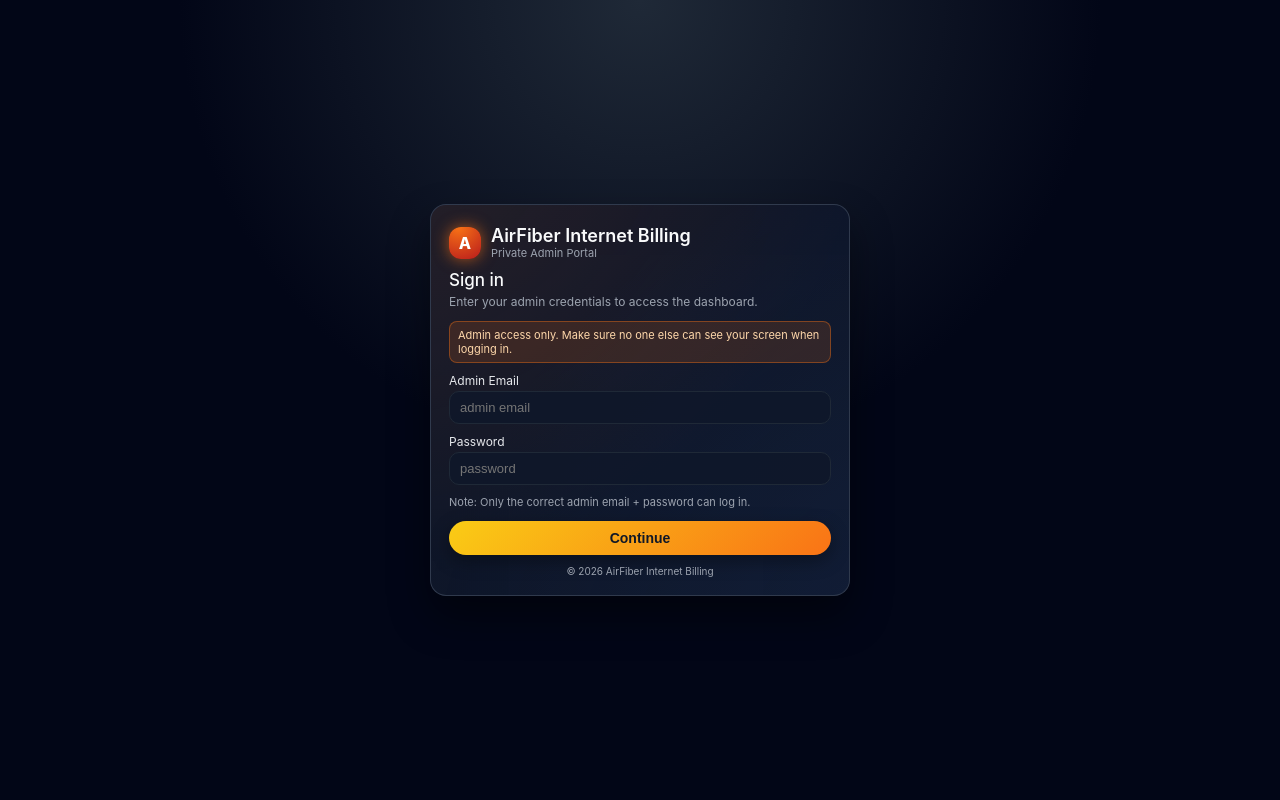
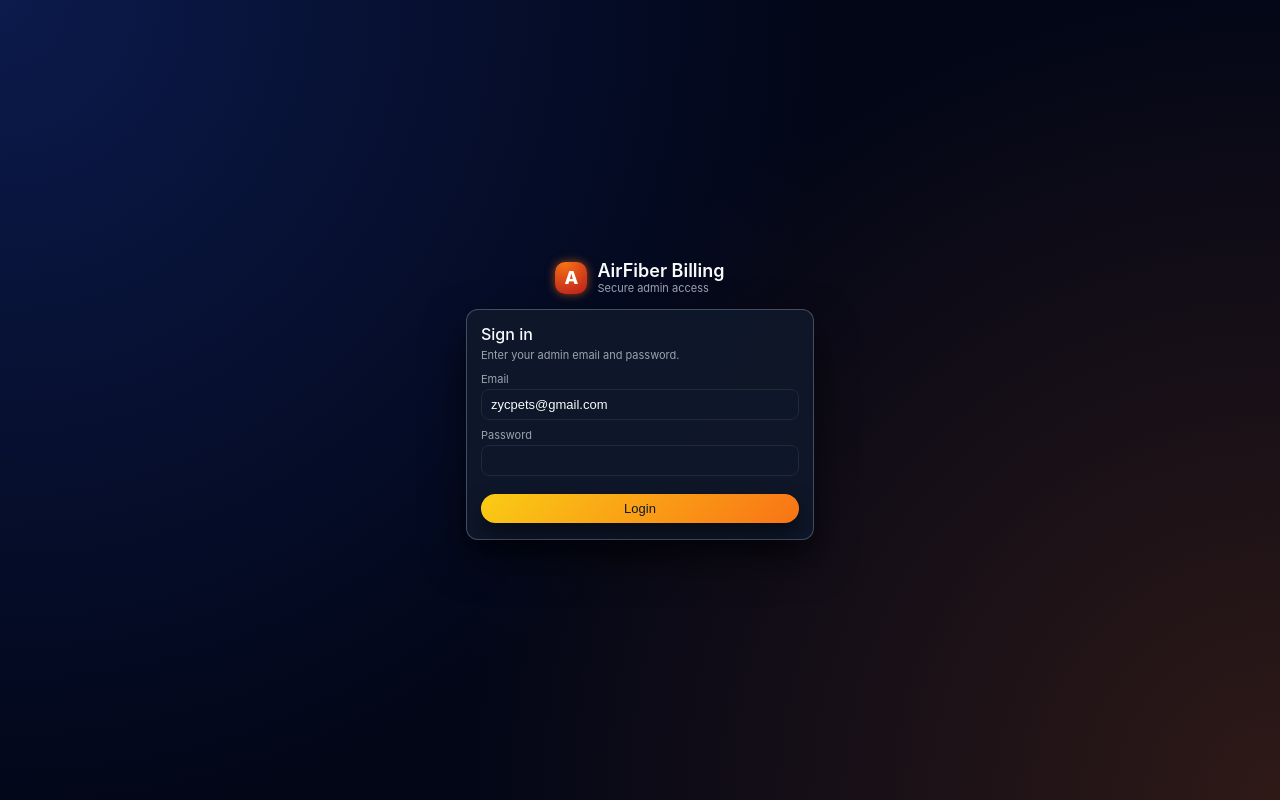
Before and after one commit to zyccc22/airfiber-internet-billing, a website: page public/index.html in a window 1280 px wide. Drawn offline with Linux system fonts and the light colour scheme.

Commit message:
Update dashboard UI, Payments tab, animations, and login settings

```diff
--- a/public/index.html
+++ b/public/index.html
@@ -2,286 +2,229 @@
 <html lang="en">
 <head>
   <meta charset="UTF-8" />
-  <title>AirFiber Billing - Login</title>
+  <title>AirFiber Internet Billing - Login</title>
   <meta name="viewport" content="width=device-width, initial-scale=1.0" />
-
-  <!-- PWA manifest + iOS meta -->
-  <link rel="manifest" href="/manifest.json" />
-  <meta name="theme-color" content="#232f3e" />
-  <meta name="apple-mobile-web-app-capable" content="yes" />
-  <meta name="apple-mobile-web-app-status-bar-style" content="black-translucent" />
-  <meta name="apple-mobile-web-app-title" content="AirFiber Billing" />
-
   <style>
     :root {
-      --bg: #0b1120;
-      --card-bg: #020617;
-      --border: #1f2937;
+      --bg: #020617;
+      --card: #020617;
       --accent: #f97316;
-      --accent-soft: rgba(249,115,22,0.15);
+      --border-subtle: #1f2937;
       --text-main: #f9fafb;
       --text-muted: #9ca3af;
+      --danger: #dc2626;
     }
 
-    * {
-      box-sizing: border-box;
-    }
+    * { box-sizing: border-box; }
 
     body {
       margin: 0;
       font-family: -apple-system, BlinkMacSystemFont, "Segoe UI", Arial, sans-serif;
-      background: radial-gradient(circle at top, #1f2937 0, #020617 45%, #020617 100%);
-      color: var(--text-main);
+      background: radial-gradient(circle at top left, rgba(30,64,175,0.35), transparent 55%),
+                  radial-gradient(circle at bottom right, rgba(248,113,22,0.18), transparent 55%),
+                  #020617;
       min-height: 100vh;
       display: flex;
       align-items: center;
       justify-content: center;
+      color: var(--text-main);
+    }
+
+    .login-shell {
+      width: 100%;
+      max-width: 380px;
       padding: 16px;
     }
 
-    .login-card {
-      width: 100%;
-      max-width: 420px;
-      background: linear-gradient(145deg, rgba(15,23,42,0.96), rgba(15,23,42,0.98));
-      border-radius: 16px;
-      padding: 20px 18px 18px 18px;
-      box-shadow: 0 20px 40px rgba(0,0,0,0.45);
-      border: 1px solid rgba(148,163,184,0.25);
-      position: relative;
-      overflow: hidden;
-    }
-
-    .login-card::before {
-      content: "";
-      position: absolute;
-      inset: -40%;
-      background:
-        radial-gradient(circle at 10% 0%, rgba(249,115,22,0.2), transparent 55%),
-        radial-gradient(circle at 100% 100%, rgba(59,130,246,0.14), transparent 60%);
-      opacity: 0.7;
-      pointer-events: none;
-    }
-
-    .login-inner {
-      position: relative;
-      z-index: 1;
-    }
-
-    .brand {
+    .logo-row {
       display: flex;
       align-items: center;
       gap: 10px;
-      margin-bottom: 10px;
+      margin-bottom: 14px;
+      justify-content: center;
     }
 
-    .brand-logo {
+    .logo-icon {
       width: 32px;
       height: 32px;
-      border-radius: 12px;
+      border-radius: 10px;
       background: radial-gradient(circle at 30% 0%, #f97316, #b91c1c);
       display: flex;
       align-items: center;
       justify-content: center;
       font-weight: 800;
       color: white;
-      font-size: 16px;
-      box-shadow: 0 0 15px rgba(248,113,22,0.65);
+      font-size: 18px;
+      box-shadow: 0 0 10px rgba(248,113,22,0.6);
     }
 
-    .brand-text-main {
+    .logo-text-title {
       font-size: 18px;
       font-weight: 600;
     }
 
-    .brand-text-sub {
+    .logo-text-sub {
       font-size: 11px;
       color: var(--text-muted);
     }
 
-    h1 {
-      margin: 6px 0 4px 0;
-      font-size: 17px;
-      font-weight: 500;
+    .login-card {
+      background: rgba(15,23,42,0.96);
+      border-radius: 12px;
+      border: 1px solid rgba(148,163,184,0.4);
+      padding: 14px 14px 16px;
+      box-shadow: 0 18px 40px rgba(0,0,0,0.6);
     }
 
-    p.subtitle {
-      margin: 0 0 12px 0;
-      font-size: 12px;
+    .login-title {
+      font-size: 16px;
+      font-weight: 500;
+      margin-bottom: 4px;
+    }
+
+    .login-sub {
+      font-size: 11px;
+      color: var(--text-muted);
+      margin-bottom: 10px;
+    }
+
+    .field {
+      display: flex;
+      flex-direction: column;
+      gap: 3px;
+      margin-bottom: 8px;
+    }
+
+    .field label {
+      font-size: 11px;
       color: var(--text-muted);
     }
 
-    .field-group {
-      margin-bottom: 10px;
+    .field input {
+      border-radius: 8px;
+      border: 1px solid var(--border-subtle);
+      padding: 7px 9px;
+      font-size: 13px;
+      background: rgba(15,23,42,0.98);
+      color: var(--text-main);
+      outline: none;
     }
 
-    label {
-      display: block;
-      font-size: 12px;
-      margin-bottom: 3px;
-      color: #e5e7eb;
+    .field input:focus {
+      border-color: var(--accent);
+      box-shadow: 0 0 0 1px rgba(249,115,22,0.45);
     }
 
-    input[type="email"],
-    input[type="password"] {
+    .btn-login {
       width: 100%;
-      padding: 8px 10px;
-      border-radius: 10px;
-      border: 1px solid var(--border);
-      background-color: rgba(15,23,42,0.85);
-      color: var(--text-main);
+      margin-top: 10px;
+      border-radius: 999px;
+      border: none;
+      padding: 7px 12px;
       font-size: 13px;
-      outline: none;
-      transition: border-color 0.15s ease, box-shadow 0.15s ease, background-color 0.15s ease;
+      font-weight: 500;
+      cursor: pointer;
+      background: linear-gradient(135deg, #facc15, #f97316);
+      color: #111827;
+      box-shadow: 0 10px 20px rgba(0,0,0,0.5);
+      transition: transform 0.08s, box-shadow 0.12s, filter 0.12s;
     }
 
-    input[type="email"]:focus,
-    input[type="password"]:focus {
-      border-color: var(--accent);
-      box-shadow: 0 0 0 1px rgba(249,115,22,0.4);
-      background-color: rgba(15,23,42,0.95);
+    .btn-login:hover {
+      filter: brightness(1.05);
+      transform: translateY(-1px);
+      box-shadow: 0 12px 24px rgba(0,0,0,0.6);
     }
 
-    .helper {
-      font-size: 11px;
-      color: var(--text-muted);
-      margin-bottom: 8px;
+    .btn-login:active {
+      transform: scale(0.97);
+      box-shadow: none;
     }
 
-    .login-btn {
-      width: 100%;
-      padding: 9px 0;
-      border-radius: 999px;
-      border: none;
-      background-image: linear-gradient(135deg, #facc15, #f97316);
-      color: #111827;
-      font-weight: 600;
-      font-size: 14px;
-      cursor: pointer;
-      margin-top: 4px;
-      box-shadow: 0 6px 18px rgba(0,0,0,0.35);
-      transition: transform 0.08s ease-out, box-shadow 0.12s ease-out, filter 0.12s ease-out;
-    }
-
-    .login-btn:hover {
-      filter: brightness(1.05);
-      box-shadow: 0 9px 24px rgba(0,0,0,0.45);
-      transform: translateY(-1px);
-    }
-
-    .login-btn:active {
-      filter: brightness(0.98);
-      box-shadow: 0 4px 12px rgba(0,0,0,0.35);
-      transform: translateY(0) scale(0.97);
-    }
-
-    .warning {
-      background-color: var(--accent-soft);
-      color: #fed7aa;
-      border-radius: 8px;
-      padding: 6px 8px;
+    .error {
+      margin-top: 8px;
       font-size: 11px;
-      margin-bottom: 10px;
-      border: 1px solid rgba(249,115,22,0.4);
-    }
-
-    .footnote {
-      margin-top: 10px;
-      font-size: 10px;
-      color: var(--text-muted);
-      text-align: center;
+      color: #fecaca;
+      display: none;
     }
 
     @media (max-width: 480px) {
       .login-card {
-        padding: 18px 14px 14px 14px;
-      }
-
-      .brand-logo {
-        width: 30px;
-        height: 30px;
-      }
-
-      .brand-text-main {
-        font-size: 16px;
+        padding: 12px 12px 14px;
       }
     }
   </style>
 </head>
 <body>
-  <div class="login-card">
-    <div class="login-inner">
-      <div class="brand">
-        <div class="brand-logo">A</div>
+<div class="login-shell">
+  <div class="logo-row">
+    <div class="logo-icon">A</div>
     <div>
-          <div class="brand-text-main">AirFiber Internet Billing</div>
-          <div class="brand-text-sub">Private Admin Portal</div>
+      <div class="logo-text-title">AirFiber Billing</div>
+      <div class="logo-text-sub">Secure admin access</div>
     </div>
   </div>
 
-      <h1>Sign in</h1>
-      <p class="subtitle">Enter your admin credentials to access the dashboard.</p>
+  <div class="login-card">
+    <div class="login-title">Sign in</div>
+    <div class="login-sub">Enter your admin email and password.</div>
 
-      <div class="warning">
-        Admin access only. Make sure no one else can see your screen when logging in.
+    <form id="loginForm">
+      <div class="field">
+        <label for="loginEmailInput">Email</label>
+        <input type="email" id="loginEmailInput" autocomplete="username" />
       </div>
-
-      <div class="field-group">
-        <label for="email">Admin Email</label>
-        <input type="email" id="email" placeholder="admin email" autocomplete="off" />
+      <div class="field">
+        <label for="loginPasswordInput">Password</label>
+        <input type="password" id="loginPasswordInput" autocomplete="current-password" />
       </div>
-
-      <div class="field-group">
-        <label for="password">Password</label>
-        <input type="password" id="password" placeholder="password" autocomplete="off" />
-      </div>
-
-      <div class="helper">
-        Note: Only the correct admin email + password can log in.
-      </div>
-
-      <button class="login-btn" id="loginBtn">Continue</button>
-
-      <div class="footnote">
-        © <span id="yearSpan"></span> AirFiber Internet Billing
-      </div>
+      <button type="submit" class="btn-login">Login</button>
+      <div id="loginError" class="error">Incorrect email or password.</div>
+    </form>
   </div>
 </div>
 
 <script>
-    // PWA: register service worker
-    if ('serviceWorker' in navigator) {
-      navigator.serviceWorker.register('/sw.js').catch(function(err) {
-        console.log('Service worker registration failed:', err);
-      });
+  // Default credentials if user has never changed them in the Portal > Login Settings
+  const DEFAULT_LOGIN_EMAIL = 'zycpets@gmail.com';
+  const DEFAULT_LOGIN_PASSWORD = 'admin321';
+
+  function getCurrentLoginCredentials() {
+    const savedEmail = localStorage.getItem('af_loginEmail') || DEFAULT_LOGIN_EMAIL;
+    const savedPass = localStorage.getItem('af_loginPassword') || DEFAULT_LOGIN_PASSWORD;
+    return { email: savedEmail, password: savedPass };
   }
 
-    document.getElementById('yearSpan').textContent = new Date().getFullYear();
-
-    const CORRECT_EMAIL = 'zycpets@gmail.com';
-    const CORRECT_PASSWORD = 'admin321';
-
-    // If already logged in, go straight to dashboard
-    if (localStorage.getItem('af_isLoggedIn') === 'true') {
-      window.location.href = '/dashboard';
-    }
-
-    document.getElementById('loginBtn').addEventListener('click', function () {
-      const email = document.getElementById('email').value.trim();
-      const password = document.getElementById('password').value.trim();
-
-      if (email === CORRECT_EMAIL && password === CORRECT_PASSWORD) {
-        // mark as logged in
-        localStorage.setItem('af_isLoggedIn', 'true');
-        window.location.href = '/dashboard';
-      } else {
-        alert('Incorrect email or password.');
+  // Prefill email field with saved email (so you see which account is set)
+  window.addEventListener('DOMContentLoaded', () => {
+    const { email } = getCurrentLoginCredentials();
+    const emailInput = document.getElementById('loginEmailInput');
+    if (emailInput && email) {
+      emailInput.value = email;
     }
   });
 
-    // Allow Enter key to submit
-    document.addEventListener('keydown', function (e) {
-      if (e.key === 'Enter') {
-        document.getElementById('loginBtn').click();
+  const form = document.getElementById('loginForm');
+  const errorBox = document.getElementById('loginError');
+
+  form.addEventListener('submit', (e) => {
+    e.preventDefault();
+    const emailInput = document.getElementById('loginEmailInput');
+    const passInput = document.getElementById('loginPasswordInput');
+
+    const email = emailInput.value.trim();
+    const pass = passInput.value.trim();
+
+    const creds = getCurrentLoginCredentials();
+
+    if (email === creds.email && pass === creds.password) {
+      localStorage.setItem('af_isLoggedIn', 'true');
+      window.location.href = '/dashboard.html';
+    } else {
+      if (errorBox) {
+        errorBox.style.display = 'block';
+        errorBox.textContent = 'Incorrect email or password.';
+      }
     }
   });
 </script>
```
Also changed, not shown: public/dashboard.html (+165 -38 lines). Lines whose indentation alone changed are shown as unchanged.
